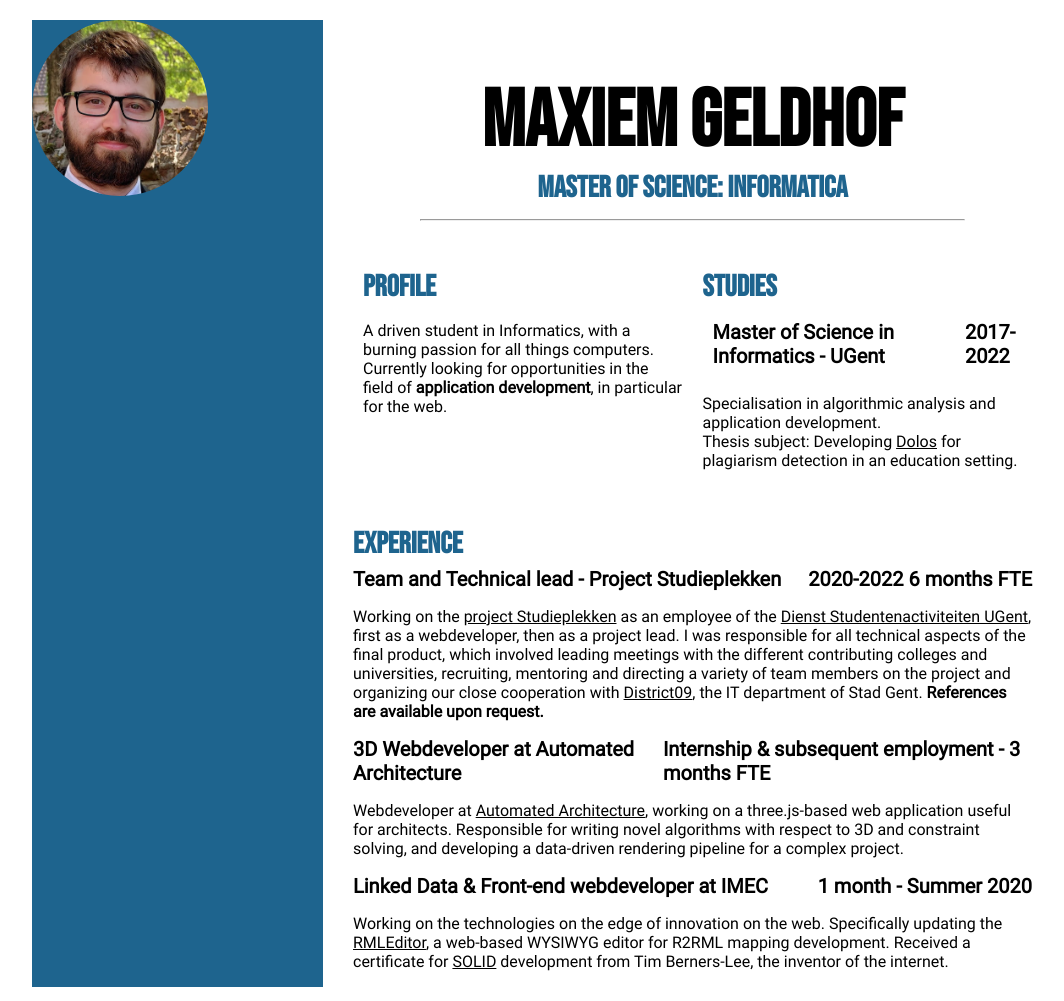
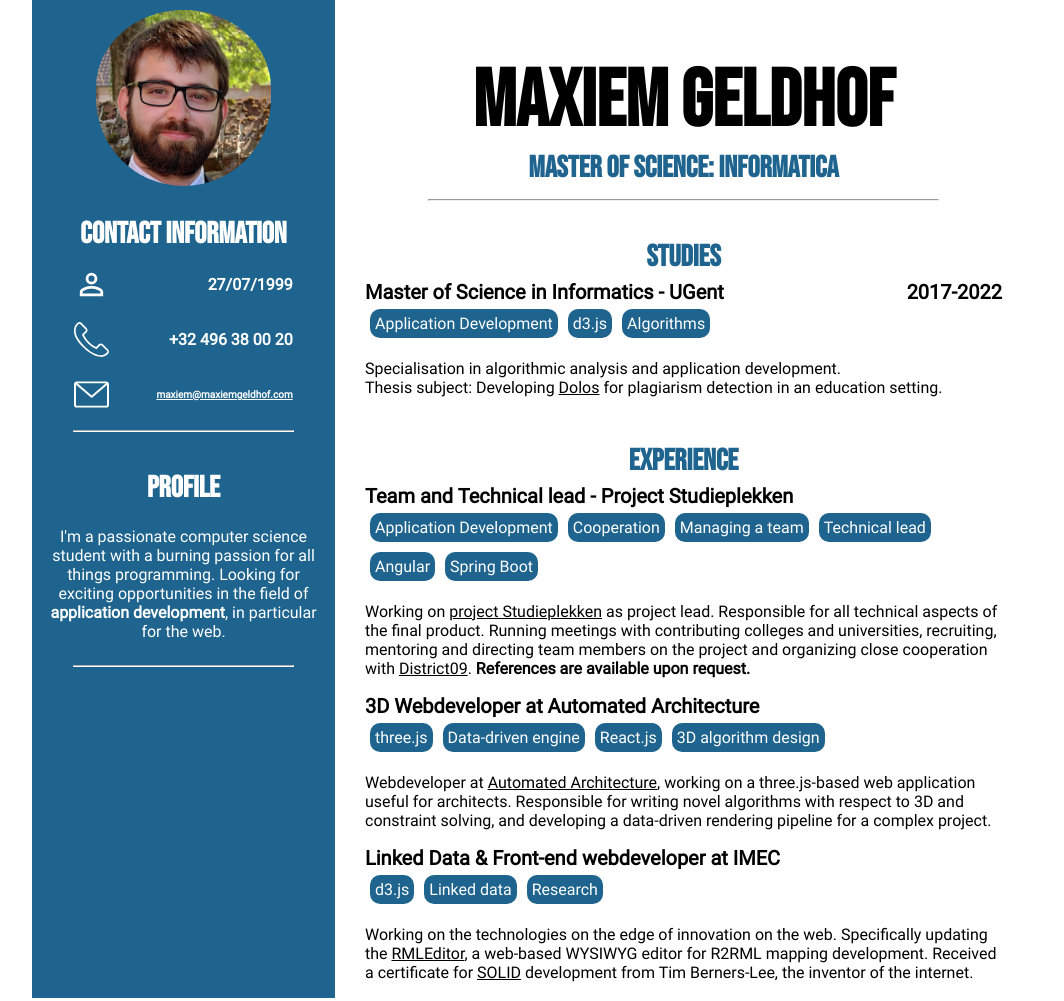
Before and after one commit to AurisAudentis/CV, a plain HTML site: page index.html in a window 1280 px wide. Shown: the whole page, without its empty margins (108-1172 px from the left). Drawn offline with Linux system fonts and the light colour scheme.

Commit message:
website finished

```diff
--- a/index.html
+++ b/index.html
@@ -11,8 +11,28 @@
 <body>
     <div class="container">
         <div class="sidebar">
-            <img src="profile-pic-square.png" alt="Profile picture">
+            <img class="profile-picture" src="profile-pic-square.png" alt="Profile picture">
 
+            <h3>Contact Information</h3>
+            <div class="contact">
+                <img class="icon" src="person-icon-white.svg" />
+                <span>27/07/1999</span>
+            </div>
+            <div class="contact">
+                <img class="icon" src="phone.svg" />
+                <span>+32 496 38 00 20</span>
+            </div>
+            <div class="contact">
+                <img class="icon" src="mail.svg" />
+                <span class="email"><a href="mailto:maxiem@maxiemgeldhof.com">maxiem@maxiemgeldhof.com</a></span>
+            </div>
+            <hr class="sidebar-hr" />
+            <h3>Profile</h3>
+            <p>I'm a passionate computer science student with a burning passion for all things programming. Looking for
+                exciting opportunities in the field of
+                <b>application development</b>, in particular for the web.
+            </p>
+            <hr class="sidebar-hr" />
         </div>
         <div class="main">
             <div class="first-row">
@@ -23,21 +43,16 @@
             </div>
 
             <hr class="subline" />
-            <div class="profile-and-studies">
-                <div>
-                    <h3>Profile</h3>
-                    <p>A driven student in Informatics, with a burning passion for all things computers. Currently
-                        looking
-                        for
-                        opportunities in the field of
-                        <b>application development</b>, in particular for the web.
-                    </p>
-                </div>
             <div>
                 <h3>Studies</h3>
                 <div class="education-entry">
                     <span><b>Master of Science in Informatics - UGent</b></span>
                     <span><b>2017-2022</b></span>
+                </div>
+                <div class="tag-container">
+                    <span class="tag">Application Development</span>
+                    <span class="tag">d3.js</span>
+                    <span class="tag">Algorithms</span>
                 </div>
                 <p>
                     Specialisation in algorithmic analysis and application development. <br />
@@ -47,7 +62,6 @@
                     in an education setting.
                 </p>
             </div>
-            </div>
 
             <!-- <div class="education-entry">
             <span><b>SFX Brugge - Latin & mathematics</b></span>
@@ -55,37 +69,63 @@
         </div> -->
 
             <h3>Experience</h3>
+            <div class="experience-container">
+                <div>
                     <div class="education-entry">
                         <span><b>Team and Technical lead - Project Studieplekken</b></span>
-                <span><b>2020-2022 6 months FTE</b></span>
+                        <span><b></b></span>
+                    </div>
+                    <div class="tag-container">
+                        <span class="tag">Application Development</span>
+                        <span class="tag">Cooperation</span>
+                        <span class="tag">Managing a team</span>
+                        <span class="tag">Technical lead</span>
+                        <span class="tag">Angular</span>
+                        <span class="tag">Spring Boot</span>
+
                     </div>
                     <p>
-                Working on the <a href="https://bloklocaties.stad.gent">project Studieplekken</a> as an employee of the
-                <a href="https://dsa.ugent.be">Dienst Studentenactiviteiten UGent</a>, first as a webdeveloper, then as
-                a
-                project lead. I was responsible
-                for all technical aspects of the final product, which involved leading meetings with the different
-                contributing colleges and universities,
-                recruiting, mentoring and directing a variety of team members on the project and organizing our close
+                        Working on <a href="https://bloklocaties.stad.gent">project Studieplekken</a> as project lead.
+                        Responsible for all technical aspects of the final product.
+
+                        Running meetings with contributing colleges and universities,
+                        recruiting, mentoring and directing team members on the project and organizing close
                         cooperation with
-                <a href="https://district09.gent/nl">District09</a>, the IT department of Stad Gent. <b>References are
+                        <a href="https://district09.gent/nl">District09</a>. <b>References are
                             available upon request.</b>
                     </p>
-
+                </div>
+                <div>
                     <div class="education-entry">
                         <span><b>3D Webdeveloper at Automated Architecture</b></span>
-                <span><b>Internship & subsequent employment - 3 months FTE</b></span>
+                        <span><b></b></span>
+                    </div>
+                    <div class="tag-container">
+                        <span class="tag">three.js</span>
+                        <span class="tag">Data-driven engine</span>
+                        <span class="tag">React.js</span>
+                        <span class="tag">3D algorithm design</span>
                     </div>
                     <p>
-                Webdeveloper at <a href="https://automatedarchitecture.io">Automated Architecture</a>, working on a
+                        Webdeveloper at <a href="https://automatedarchitecture.io">Automated Architecture</a>, working
+                        on a
                         three.js-based web application useful
-                for architects. Responsible for writing novel algorithms with respect to 3D and constraint solving, and
+                        for architects. Responsible for writing novel algorithms with respect to 3D and constraint
+                        solving,
+                        and
                         developing a data-driven rendering pipeline
                         for a complex project.
                     </p>
+                </div>
+                <div>
                     <div class="education-entry">
                         <span><b>Linked Data & Front-end webdeveloper at IMEC</b></span>
-                <span><b>1 month - Summer 2020</b></span>
+                        <span><b></b></span>
+                    </div>
+                    <div class="tag-container">
+                        <span class="tag">d3.js</span>
+                        <span class="tag">Linked data</span>
+                        <span class="tag">Research</span>
                     </div>
                     <p>
                         Working on the technologies on the edge of innovation on the web. Specifically updating the <a
@@ -96,6 +136,8 @@
                     </p>
                 </div>
             </div>
+        </div>
+    </div>
 
 </body>
 
--- a/main.css
+++ b/main.css
@@ -1,7 +1,9 @@
 body {
     font-family: "Roboto", sans-serif;
     margin: 0;
-    height: 100vh;
+    min-height: 100vh;
+    -webkit-print-color-adjust: exact;
+    print-color-adjust: exact;
 }
 
 h3 {
@@ -9,7 +11,33 @@ h3 {
     color: #1e648e;
     font-family: 'BebasNeueBold', sans-serif;
     margin-bottom: 5px;
+    text-align: center;
 }
+
+@page
+{
+    size: auto;   /* auto is the initial value */
+    margin: 0mm;  /* this affects the margin in the printer settings */
+}
+
+@media print {
+    h3 {
+        font-size: 20px;
+    }
+
+    .first-row h1 {
+        font-size: 40px!important;
+    }
+
+    .education-entry * {
+        font-size: 9px;
+    }
+
+    body {
+        margin: 0;
+    }
+}
+
 h1 {
     font-family: 'BebasNeueBold', sans-serif;
 }
@@ -17,15 +45,23 @@ a {
     color: inherit;
 }
 
-img {
+.profile-picture {
     height: 22vh;
     border-radius: 250px;
+    padding-top: 10px;
 }
+
 .container {
     display: flex;
-    padding: 20px;
     margin: auto;
     max-width: 1000px;
+    min-height: 100vh;
+}
+
+@media print {
+    .container {
+        padding: 0;
+    }
 }
 
 .first-row {
@@ -82,9 +118,70 @@ img {
 .sidebar {
     width: 30%;
     background-color: #1e648e;
+    display: flex;
+    flex-direction: column;
+    align-items: center;
+    color: white;
+    padding: 0px 15px;
+    min-height: 100vh;
+}
+
+.sidebar h3 {
+    color: white;
+}
+
+.sidebar p {
+    text-align: center;
 }
 
 .main {
     width: 70%;
-    padding-left: 30px
+    padding: 0 30px;
+    display: flex;
+    flex-direction: column;
 }
+
+.experience-container {
+    display: flex;
+    flex-direction: column;
+    justify-content: space-around;
+    flex-grow: 1;
+}
+
+.icon {
+    width: 35px;
+    height: 35px;
+}
+
+.contact {
+    display: flex;
+    flex-direction: row;
+    align-items: center;
+    font-weight: bold;
+    width: 80%;
+    justify-content: space-between;
+    margin: 10px;
+}
+
+.contact .email {
+    font-size: 10px;
+}
+
+.sidebar-hr {
+    border-color: white;
+    width: 80%;
+}
+
+.tag {
+    background-color: #1e648e;
+    color: white;
+    border-radius: 10px;
+    padding: 5px;
+    margin: 5px;
+}
+
+.tag-container {
+    display: flex;
+    flex-direction: row;
+    flex-wrap: wrap;
+}
```
Also changed, not shown: mail.svg (added), person-icon-white.svg (added), phone.svg (added). Lines whose indentation alone changed are shown as unchanged.
